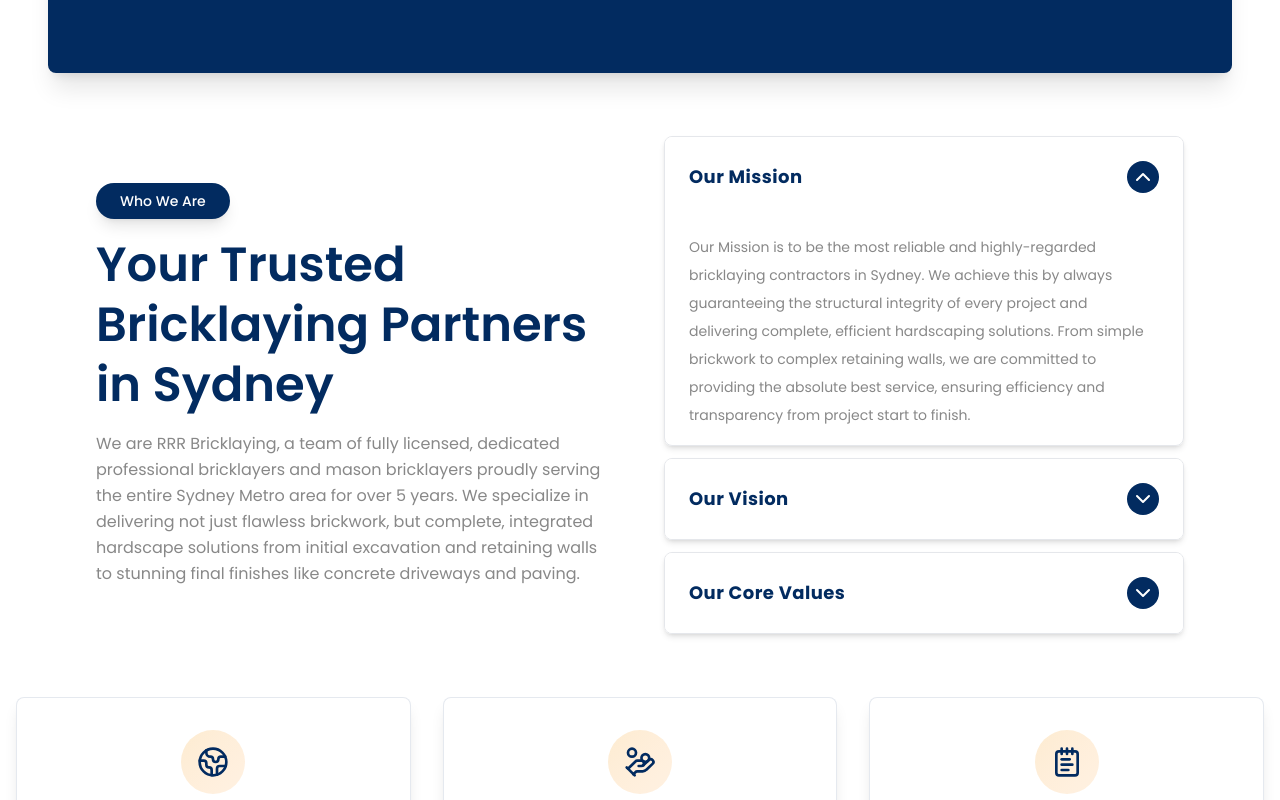
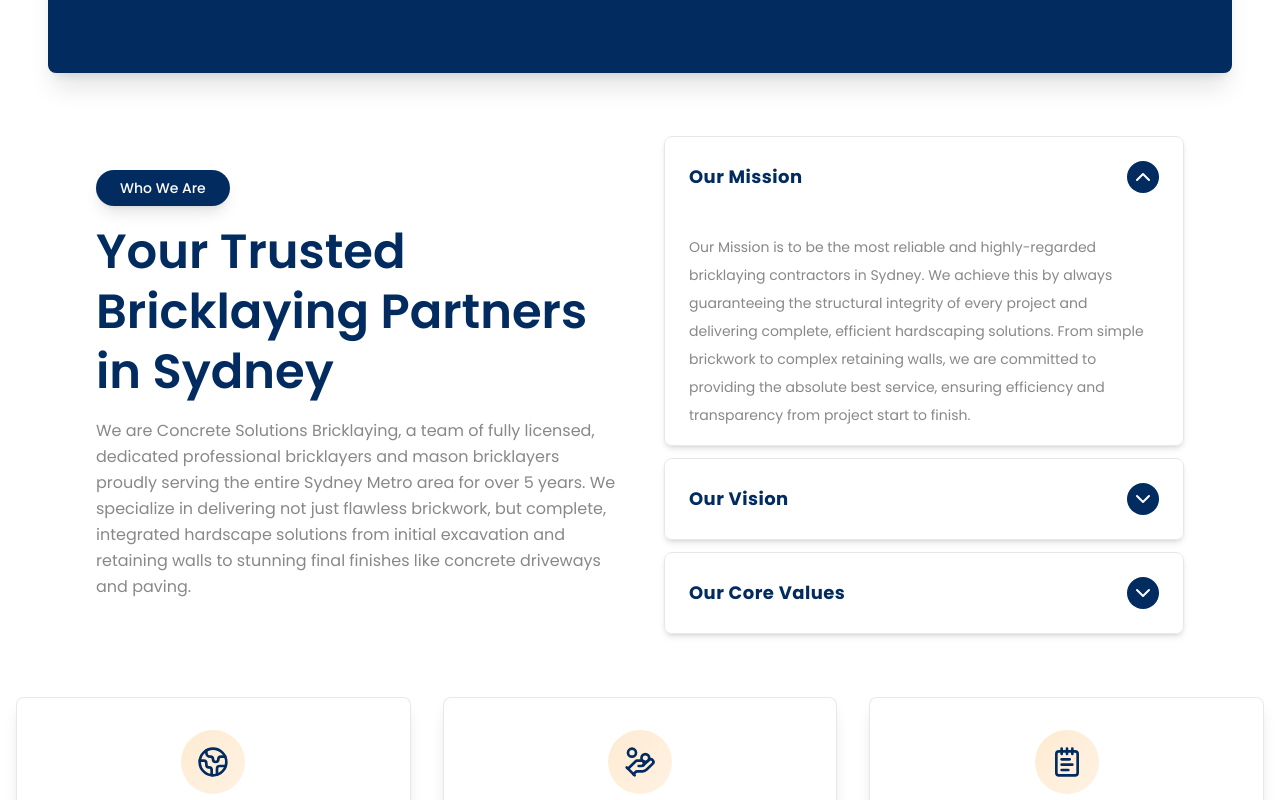
Before and after one commit to Yadee9910/Concrete_solutions_sydeny, a Next.js app: page /about in a window 1280 px wide. Shown: the part 403-1203 px from the top of the page. Built offline with nearby package versions, Linux system fonts and the light colour scheme.

Commit message:
refactor: changes in about page

```diff
--- a/app/(main)/about/page.tsx
+++ b/app/(main)/about/page.tsx
@@ -81,7 +81,7 @@
             className="space-y-4 md:space-y-6"
           >
             <p className="text-md text-text leading-relaxed">
-              We are RRR Bricklaying, a team of fully licensed, dedicated
+              We are Concrete Solutions Bricklaying, a team of fully licensed, dedicated
               professional bricklayers and mason bricklayers proudly serving the
               entire Sydney Metro area for over 5 years. We specialize in
               delivering not just flawless brickwork, but complete, integrated
@@ -153,7 +153,7 @@
             >
               <Image
                 src={image}
-                alt={`RRR Bricklaying project showcase ${index + 1}`}
+                alt={`Concrete Solutions Bricklaying project showcase ${index + 1}`}
                 fill
                 className="object-cover"
                 sizes="(max-width: 640px) 100vw, (max-width: 1024px) 50vw, 33vw"
```
